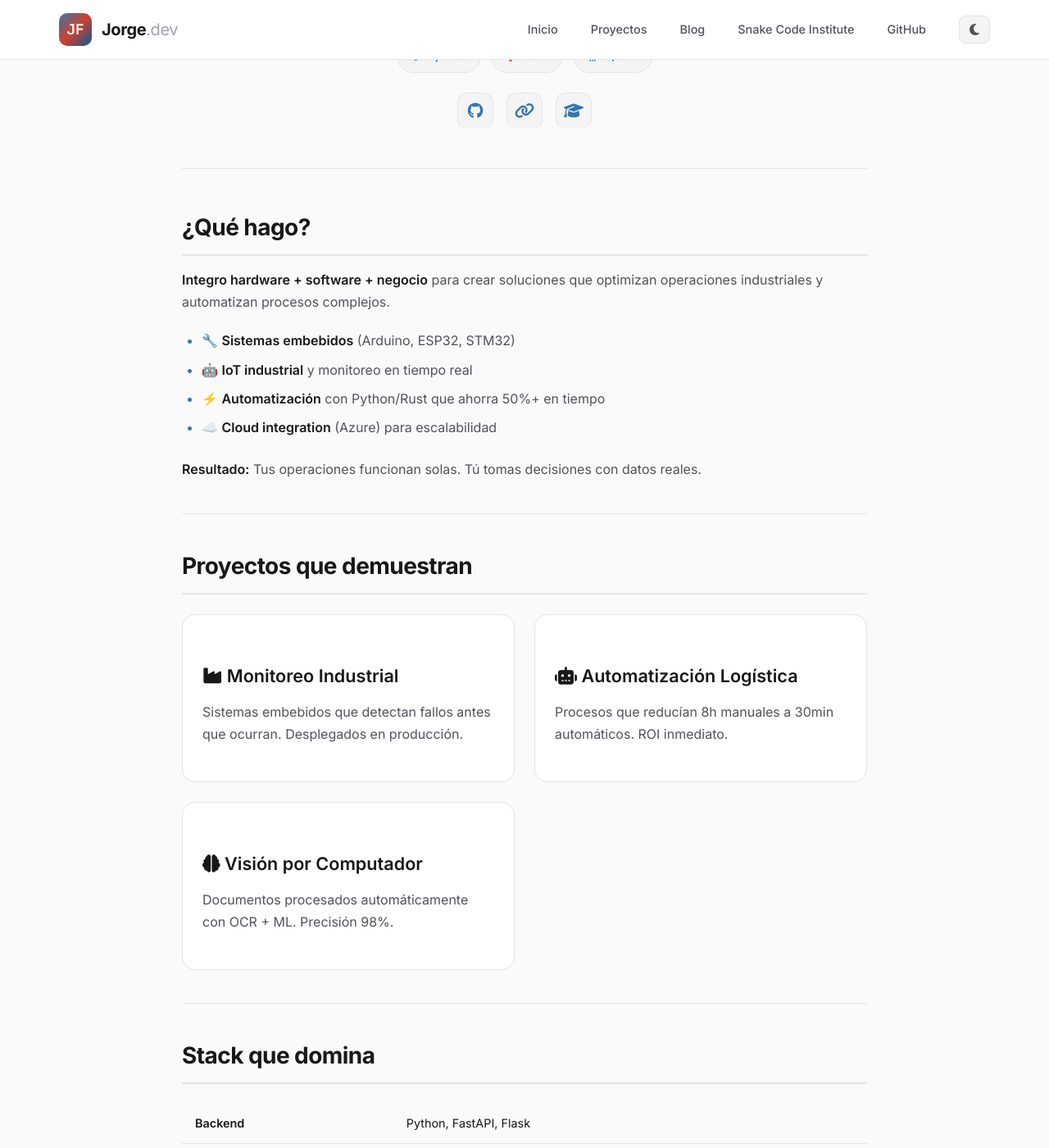
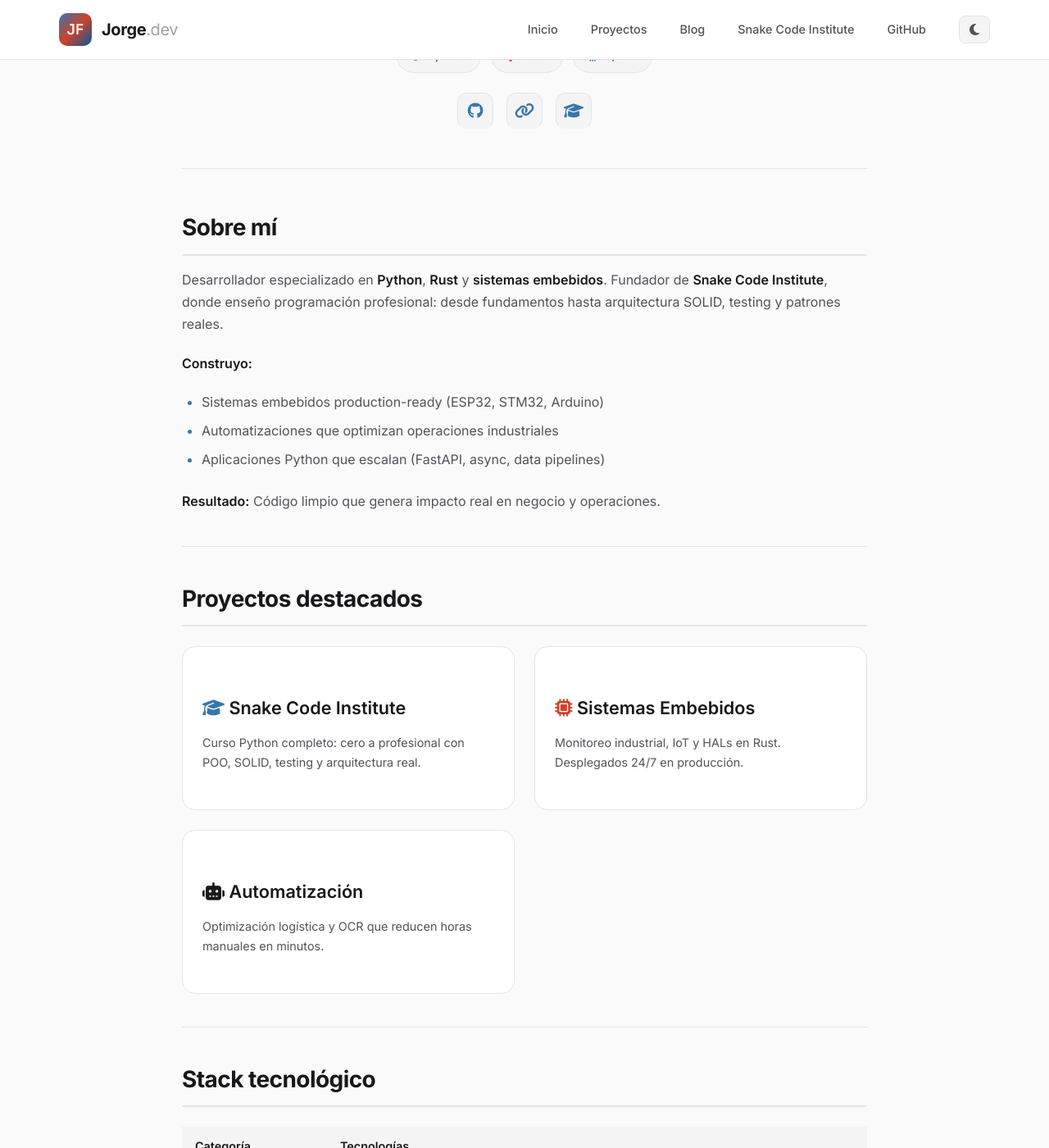
Before and after one commit to Jorge-de-la-Flor/Jorge-de-la-Flor.github.io, a Jekyll site: the page built from index.md, in a window 1280 px wide and 1400 px high, scrolled down 390 px. Shown: the whole window at 82% size. Built offline with Jekyll 4.4.1, drawn with Linux system fonts in a browser that asks for light colours; some of the changed text lies outside the part shown.

Commit message:
update index.md

```diff
--- a/index.md
+++ b/index.md
@@ -1,13 +1,13 @@
 ---
 layout: default
-title: Jorge de la Flor - Embedded Systems Engineer
+title: Jorge de la Flor - Software Developer
 ---
 
 <div class="profile-hero">
   <img src="{{ '/assets/images/avatar.jpg' | relative_url }}" alt="Jorge de la Flor" class="profile-avatar" onerror="this.style.display='none'">
 
   <h1 class="profile-name">Jorge de la Flor</h1>
-  <p class="profile-title">Construyo sistemas embebidos que generan resultados reales</p>
+  <p class="profile-title">Software Developer · Embedded Systems · Founder @ Snake Code Institute</p>
 
   <div class="tech-badges">
     <span class="tech-badge python"><i class="fab fa-python"></i> Python</span>
@@ -17,65 +17,66 @@ title: Jorge de la Flor - Embedded Systems Engineer
 
   <div class="social-links">
     <a href="{{ site.github.owner_url }}" class="social-link" title="GitHub"><i class="fab fa-github"></i></a>
-    <a href="https://linktr.ee/frostalo" class="social-link" title="Más"><i class="fas fa-link"></i></a>
+    <a href="https://linktr.ee/frostalo" class="social-link" title="Linktree"><i class="fas fa-link"></i></a>
     <a href="{{ '/md_pages/sci/' | relative_url }}" class="social-link" title="Cursos"><i class="fas fa-graduation-cap"></i></a>
   </div>
 </div>
 
-## ¿Qué hago?
+## Sobre mí
 
-**Integro hardware + software + negocio** para crear soluciones que optimizan operaciones industriales y automatizan procesos complejos.
+Desarrollador especializado en **Python**, **Rust** y **sistemas embebidos**. Fundador de **Snake Code Institute**, donde enseño programación profesional: desde fundamentos hasta arquitectura SOLID, testing y patrones reales.
 
-- 🔧 **Sistemas embebidos** (Arduino, ESP32, STM32)
-- 🤖 **IoT industrial** y monitoreo en tiempo real
-- ⚡ **Automatización** con Python/Rust que ahorra 50%+ en tiempo
-- ☁️ **Cloud integration** (Azure) para escalabilidad
+**Construyo:**
+- Sistemas embebidos production-ready (ESP32, STM32, Arduino)
+- Automatizaciones que optimizan operaciones industriales
+- Aplicaciones Python que escalan (FastAPI, async, data pipelines)
 
-**Resultado:** Tus operaciones funcionan solas. Tú tomas decisiones con datos reales.
+**Resultado:** Código limpio que genera impacto real en negocio y operaciones.
 
 ---
 
-## Proyectos que demuestran
+## Proyectos destacados
 
 <div class="card-grid">
   <div class="card">
-    <h3><i class="fas fa-industry"></i> Monitoreo Industrial</h3>
-    <p>Sistemas embebidos que detectan fallos antes que ocurran. Desplegados en producción.</p>
+    <h3 class="card-title"><i class="fas fa-graduation-cap" style="color: var(--accent-python);"></i> Snake Code Institute</h3>
+    <p class="card-desc">Curso Python completo: cero a profesional con POO, SOLID, testing y arquitectura real.</p>
   </div>
 
   <div class="card">
-    <h3><i class="fas fa-robot"></i> Automatización Logística</h3>
-    <p>Procesos que reducían 8h manuales a 30min automáticos. ROI inmediato.</p>
+    <h3 class="card-title"><i class="fas fa-microchip" style="color: var(--accent-rust);"></i> Sistemas Embebidos</h3>
+    <p class="card-desc">Monitoreo industrial, IoT y HALs en Rust. Desplegados 24/7 en producción.</p>
   </div>
 
   <div class="card">
-    <h3><i class="fas fa-brain"></i> Visión por Computador</h3>
-    <p>Documentos procesados automáticamente con OCR + ML. Precisión 98%.</p>
+    <h3 class="card-title"><i class="fas fa-robot"></i> Automatización</h3>
+    <p class="card-desc">Optimización logística y OCR que reducen horas manuales en minutos.</p>
   </div>
 </div>
 
 ---
 
-## Stack que domina
+## Stack tecnológico
 
-| **Backend** | Python, FastAPI, Flask |
-| **Sistemas** | Rust, C/C++, embedded-hal |
-| **Hardware** | ESP32, STM32, Arduino |
-| **Cloud** | Azure (Developer/DevOps) |
-| **Data** | Pandas, SQL, Power BI |
+| Categoría | Tecnologías |
+|-----------|-------------|
+| **Lenguajes** | Python (experto), Rust (avanzado), C/C++ (embebidos) |
+| **Backend** | FastAPI, Flask, SQLAlchemy, asyncio |
+| **Embebidos** | ESP32, STM32, Arduino, embedded-hal, PlatformIO |
+| **Data** | Pandas, OpenCV, PostgreSQL, Power BI |
 
 ---
 
-## ¿Trabajamos juntos?
+## ¿Colaboramos?
 
-**Para:** Empresas que necesitan automatizar operaciones, startups IoT, industrias con procesos manuales.
+**Para empresas:** Consultoría embedded/IoT, automatizaciones que pagan solas
+**Para devs:** Cursos Python profesional en Snake Code Institute
 
-**Te ofrezco:**
-- Consultoría técnica embedded/IoT
-- Automatizaciones que pagan solas
-- Cursos Python profesional (Snake Code Institute)
-
-**Contacta:** jafdelaflor@gmail.com | [GitHub]({{ site.github.owner_url }}) | [Linktree](https://linktr.ee/frostalo)
+**Contacta:**
+- [GitHub]({{ site.github.owner_url }}) - Código y proyectos
+- [Snake Code Institute]({{ '/md_pages/sci/' | relative_url }}) - Aprende programación real
+- [jafdelaflor@gmail.com](mailto:jafdelaflor@gmail.com) - Proyectos y colaboraciones
+- [Linktree](https://linktr.ee/frostalo) - Todo lo demás
 
 <div style="text-align:center; margin: 3rem 0;">
   <a href="mailto:jafdelaflor@gmail.com" class="cta-button">Hablemos de tu proyecto</a>
```
